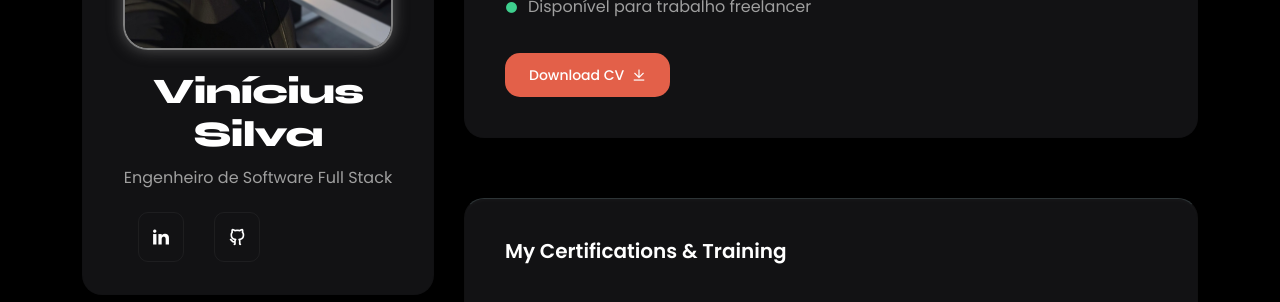
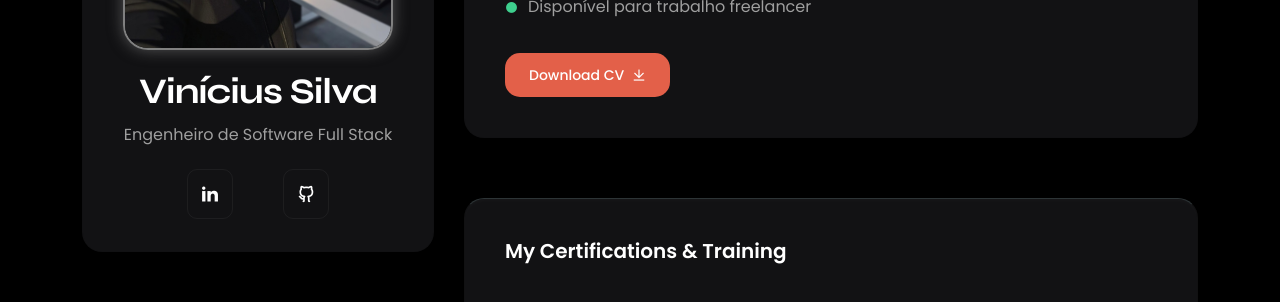
Before and after one commit to vn-24k/myportfoliovnsilva, a Nuxt app: page / in a window 1280 px wide. Shown: the part 386-688 px from the top of the page. Built offline with nearby package versions, Linux system fonts and the light colour scheme.

Commit message:
Update AboutArea.vue

```diff
--- a/components/home/AboutArea.vue
+++ b/components/home/AboutArea.vue
@@ -36,10 +36,10 @@ const handleDownload = () => {
               class="my-profile-custom-img"
             />
 
-            <h2 class="display-name">Vinícius Silva</h2>
+            <h2 class="display-name highlight-name">Vinícius Silva</h2>
             <p>Engenheiro de Software Full Stack</p>
 
-            <div class="about-social text-center">
+            <div class="about-social text-center centraliza-icones">
               <ul>
                 <li><a href="https://linkedin.com/in/viniciussilva" target="_blank"><i class="ri-linkedin-fill"></i></a></li>
                 <li><a href="https://github.com/vn-24k" target="_blank"><i class="ri-github-line"></i></a></li>
@@ -88,7 +88,15 @@ const handleDownload = () => {
 <style scoped>
 @import url('https://fonts.googleapis.com/css2?family=Syne:wght@700;800&display=swap');
 
-/* Forçando o estilo nesta classe específica */
+/* Centralização dos Ícones */
+.centraliza-icones ul {
+  display: flex !important;
+  justify-content: center !important;
+  gap: 20px !important;
+  padding: 0 !important;
+  list-style: none !important;
+}
+
 .my-profile-custom-img {
   width: 280px !important;
   height: 280px !important;
```
